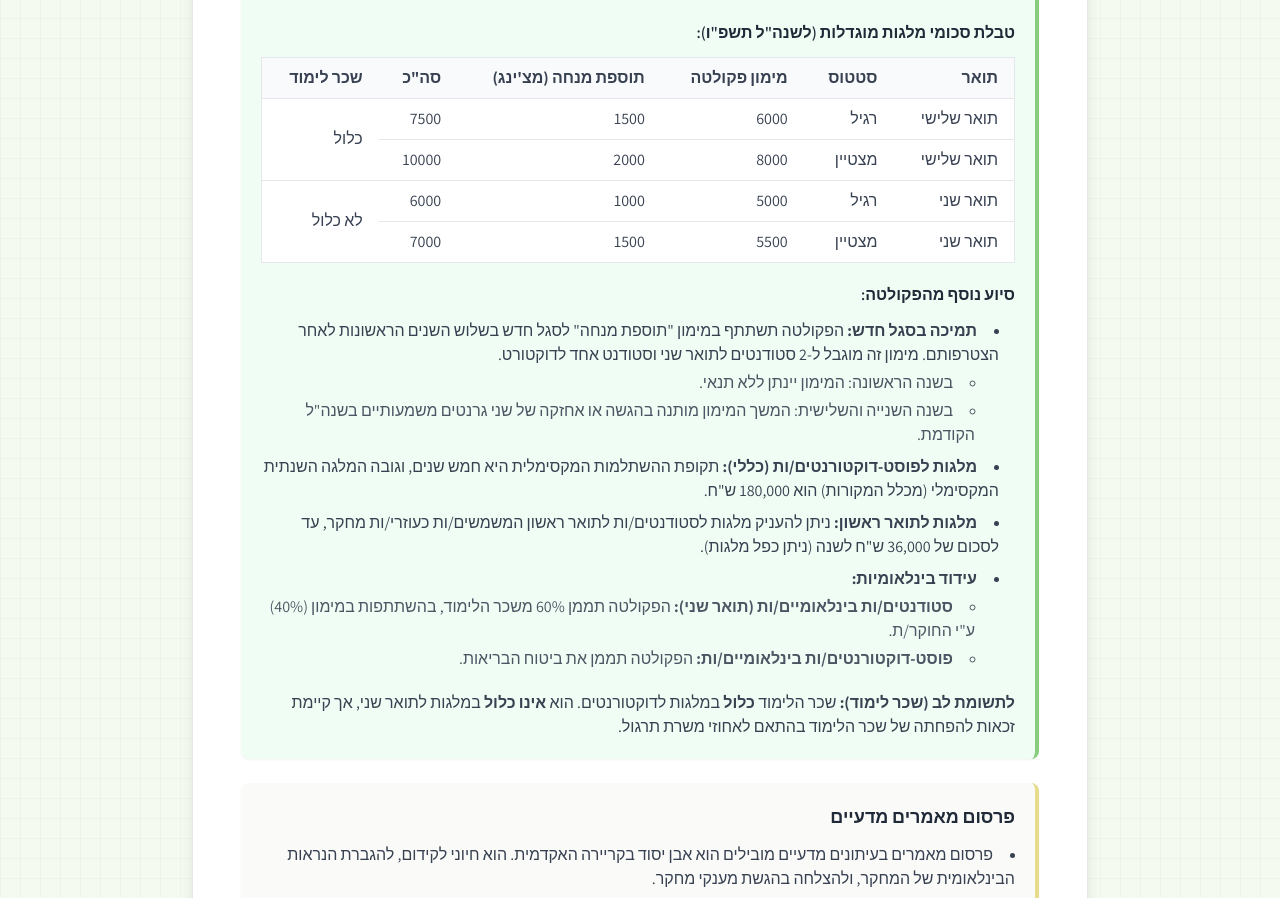
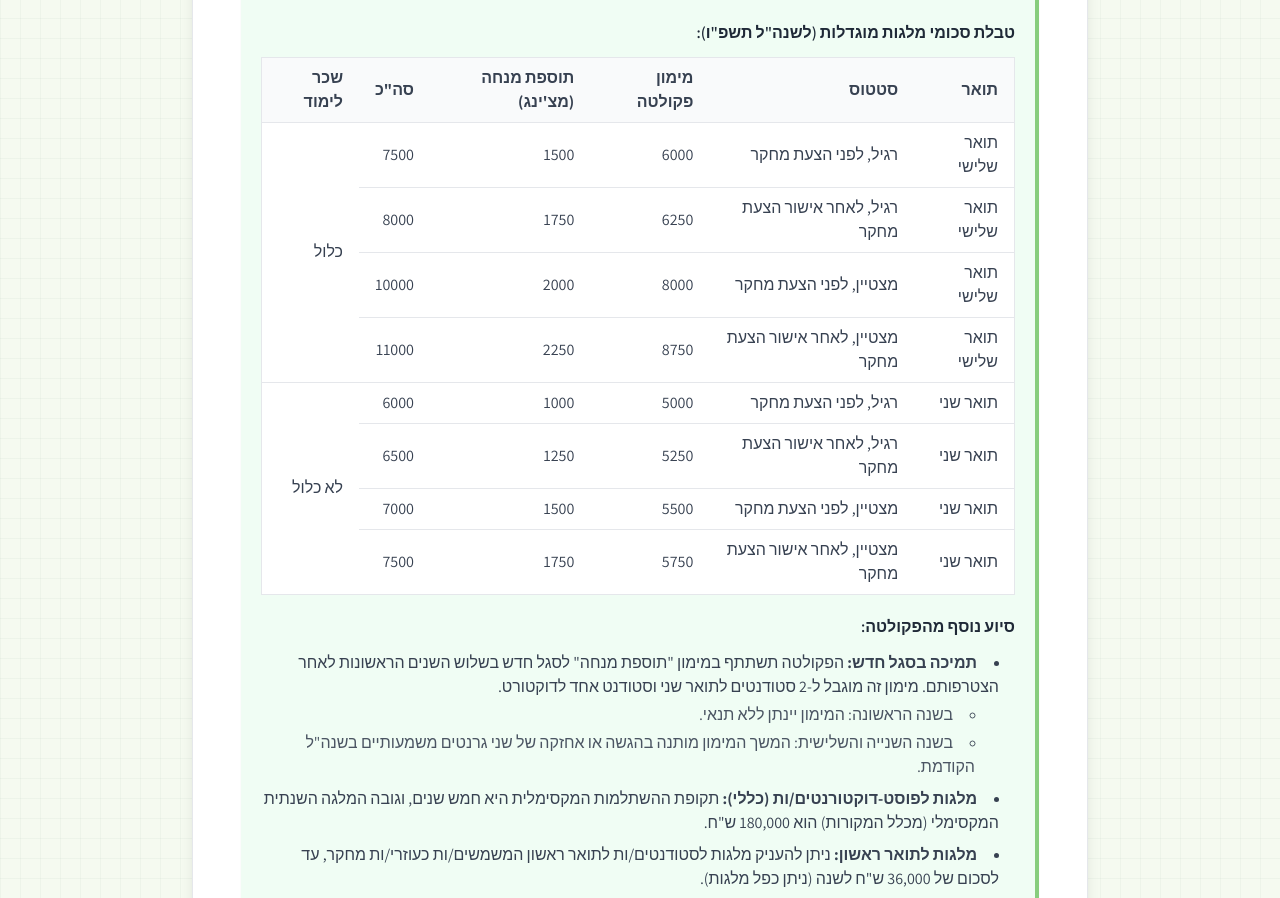
Before and after one commit to pazitp/Orientation-Guide-for-New-Senior-Academic-Staff-Hebrew-, a plain HTML site: page index.html in a window 1280 px wide. Shown: the part 8922-9820 px from the top of the page. Drawn offline with nearby package versions, Linux system fonts and the light colour scheme; no server answers.

Commit message:
Update scholarship table: amounts before/after research proposal approval

```diff
--- a/index.html
+++ b/index.html
@@ -601,33 +601,61 @@
                                     <tbody class="divide-y divide-gray-200">
                                         <tr>
                                             <td class="py-2 px-4">תואר שלישי</td>
-                                            <td class="py-2 px-4">רגיל</td>
+                                            <td class="py-2 px-4">רגיל, לפני הצעת מחקר</td>
                                             <td class="py-2 px-4">6000</td>
                                             <td class="py-2 px-4">1500</td>
                                             <td class="py-2 px-4">7500</td>
-                                            <td class="py-2 px-4" rowspan="2">כלול</td>
+                                            <td class="py-2 px-4" rowspan="4">כלול</td>
                                         </tr>
                                         <tr>
                                             <td class="py-2 px-4">תואר שלישי</td>
-                                            <td class="py-2 px-4">מצטיין</td>
+                                            <td class="py-2 px-4">רגיל, לאחר אישור הצעת מחקר</td>
+                                            <td class="py-2 px-4">6250</td>
+                                            <td class="py-2 px-4">1750</td>
+                                            <td class="py-2 px-4">8000</td>
+                                        </tr>
+                                        <tr>
+                                            <td class="py-2 px-4">תואר שלישי</td>
+                                            <td class="py-2 px-4">מצטיין, לפני הצעת מחקר</td>
                                             <td class="py-2 px-4">8000</td>
                                             <td class="py-2 px-4">2000</td>
                                             <td class="py-2 px-4">10000</td>
                                         </tr>
                                         <tr>
+                                            <td class="py-2 px-4">תואר שלישי</td>
+                                            <td class="py-2 px-4">מצטיין, לאחר אישור הצעת מחקר</td>
+                                            <td class="py-2 px-4">8750</td>
+                                            <td class="py-2 px-4">2250</td>
+                                            <td class="py-2 px-4">11000</td>
+                                        </tr>
+                                        <tr>
                                             <td class="py-2 px-4">תואר שני</td>
-                                            <td class="py-2 px-4">רגיל</td>
+                                            <td class="py-2 px-4">רגיל, לפני הצעת מחקר</td>
                                             <td class="py-2 px-4">5000</td>
                                             <td class="py-2 px-4">1000</td>
                                             <td class="py-2 px-4">6000</td>
-                                            <td class="py-2 px-4" rowspan="2">לא כלול</td>
+                                            <td class="py-2 px-4" rowspan="4">לא כלול</td>
                                         </tr>
                                         <tr>
                                             <td class="py-2 px-4">תואר שני</td>
-                                            <td class="py-2 px-4">מצטיין</td>
+                                            <td class="py-2 px-4">רגיל, לאחר אישור הצעת מחקר</td>
+                                            <td class="py-2 px-4">5250</td>
+                                            <td class="py-2 px-4">1250</td>
+                                            <td class="py-2 px-4">6500</td>
+                                        </tr>
+                                        <tr>
+                                            <td class="py-2 px-4">תואר שני</td>
+                                            <td class="py-2 px-4">מצטיין, לפני הצעת מחקר</td>
                                             <td class="py-2 px-4">5500</td>
                                             <td class="py-2 px-4">1500</td>
                                             <td class="py-2 px-4">7000</td>
+                                        </tr>
+                                        <tr>
+                                            <td class="py-2 px-4">תואר שני</td>
+                                            <td class="py-2 px-4">מצטיין, לאחר אישור הצעת מחקר</td>
+                                            <td class="py-2 px-4">5750</td>
+                                            <td class="py-2 px-4">1750</td>
+                                            <td class="py-2 px-4">7500</td>
                                         </tr>
                                     </tbody>
                                 </table>
```
